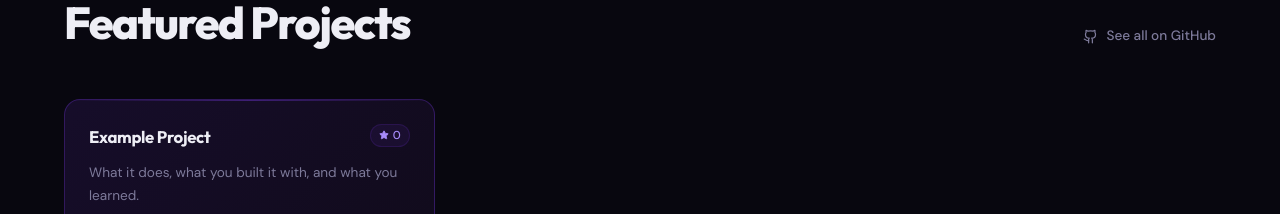
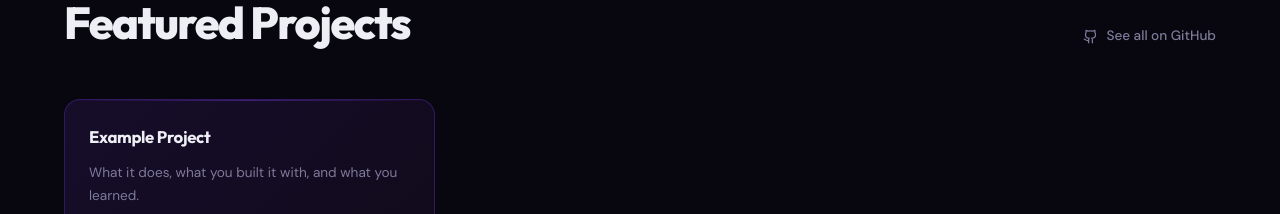
Before and after one commit to llaaksonen/portfolio, a React (Vite) app: page / in a window 1280 px wide. Shown: the part 1520-1734 px from the top of the page. Built offline with nearby package versions, Linux system fonts and the light colour scheme.

Commit message:
Remove project starring, automate later

```diff
--- a/src/app/components/Projects.tsx
+++ b/src/app/components/Projects.tsx
@@ -1,4 +1,4 @@
-import { ExternalLink, Github, Star } from "lucide-react";
+import { ExternalLink, Github } from "lucide-react";
 import { content } from "../../content";
 import type { Project } from "../../content/types";
 
@@ -71,8 +71,8 @@ function ProjectCard({ project }: { project: Project }) {
         }}
       />
 
-      <div className="flex items-start justify-between mb-3">
       <h3
+        className="mb-3"
         style={{
           fontFamily: "var(--font-display)",
           fontSize: "1.05rem",
@@ -83,29 +83,6 @@ function ProjectCard({ project }: { project: Project }) {
       >
         {project.name}
       </h3>
-        <div
-          className="flex items-center gap-1 shrink-0 ml-3 px-2 py-0.5 rounded-full"
-          style={{
-            background: "rgba(124,58,237,0.08)",
-            border: "1px solid rgba(124,58,237,0.15)",
-          }}
-        >
-          <Star
-            size={10}
-            style={{ color: "#a78bfa", fill: "#a78bfa" }}
-          />
-          <span
-            style={{
-              fontFamily: "var(--font-sans)",
-              fontSize: "0.72rem",
-              color: "#a78bfa",
-              fontWeight: 500,
-            }}
-          >
-            {project.stars}
-          </span>
-        </div>
-      </div>
 
       <p
         className="mb-5 flex-1 leading-relaxed"
--- a/src/content/profile.example.json
+++ b/src/content/profile.example.json
@@ -65,7 +65,6 @@
         "tags": ["React", "TypeScript"],
         "github": "https://github.com/yourusername/example",
         "demo": null,
-        "stars": 0,
         "highlight": true
       }
     ]
--- a/src/content/types.ts
+++ b/src/content/types.ts
@@ -33,7 +33,6 @@ export interface Project {
   tags: string[];
   github: string;
   demo: string | null;
-  stars: number;
   highlight: boolean;
 }
 
```
Lines whose indentation alone changed are shown as unchanged.
